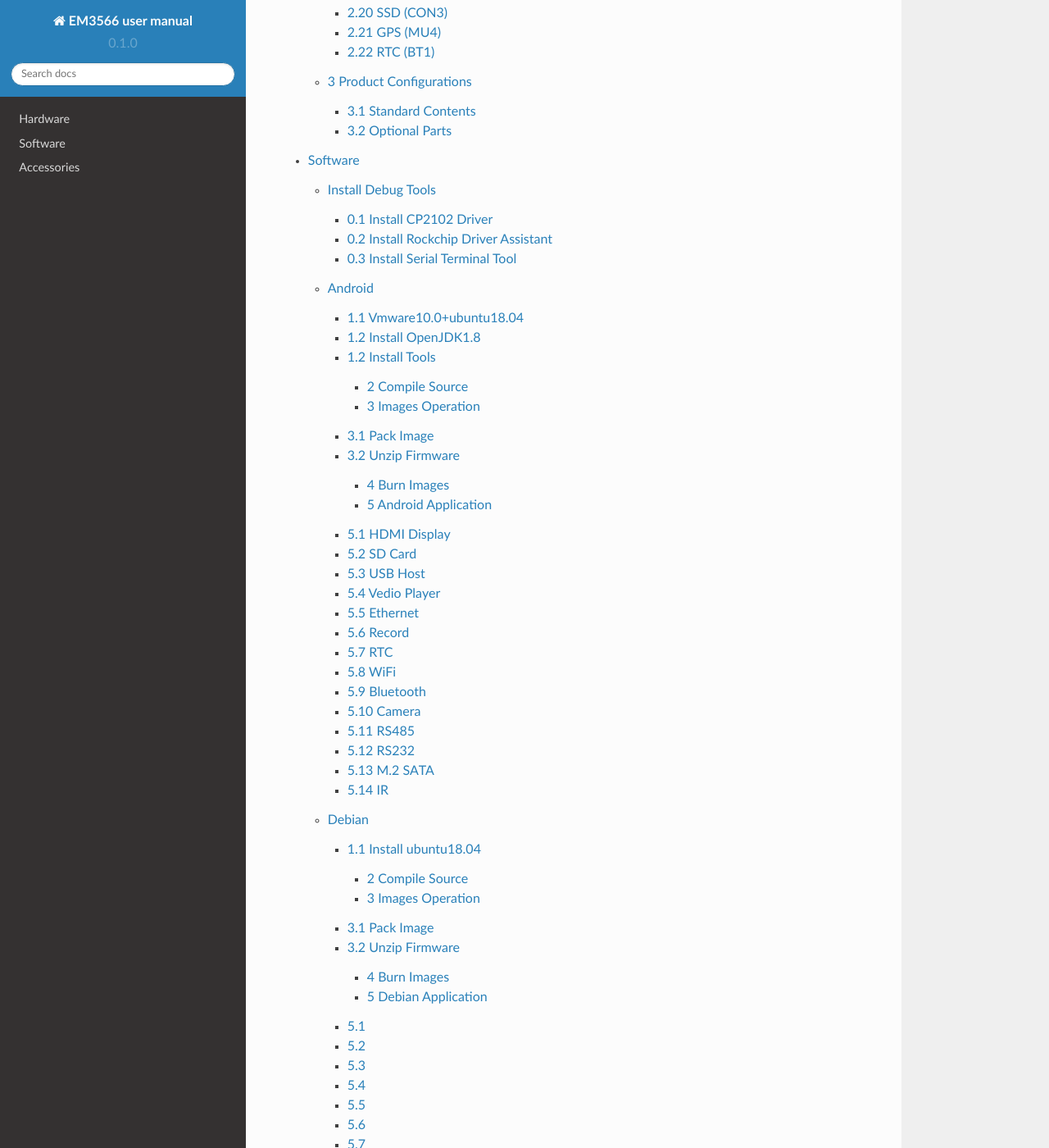
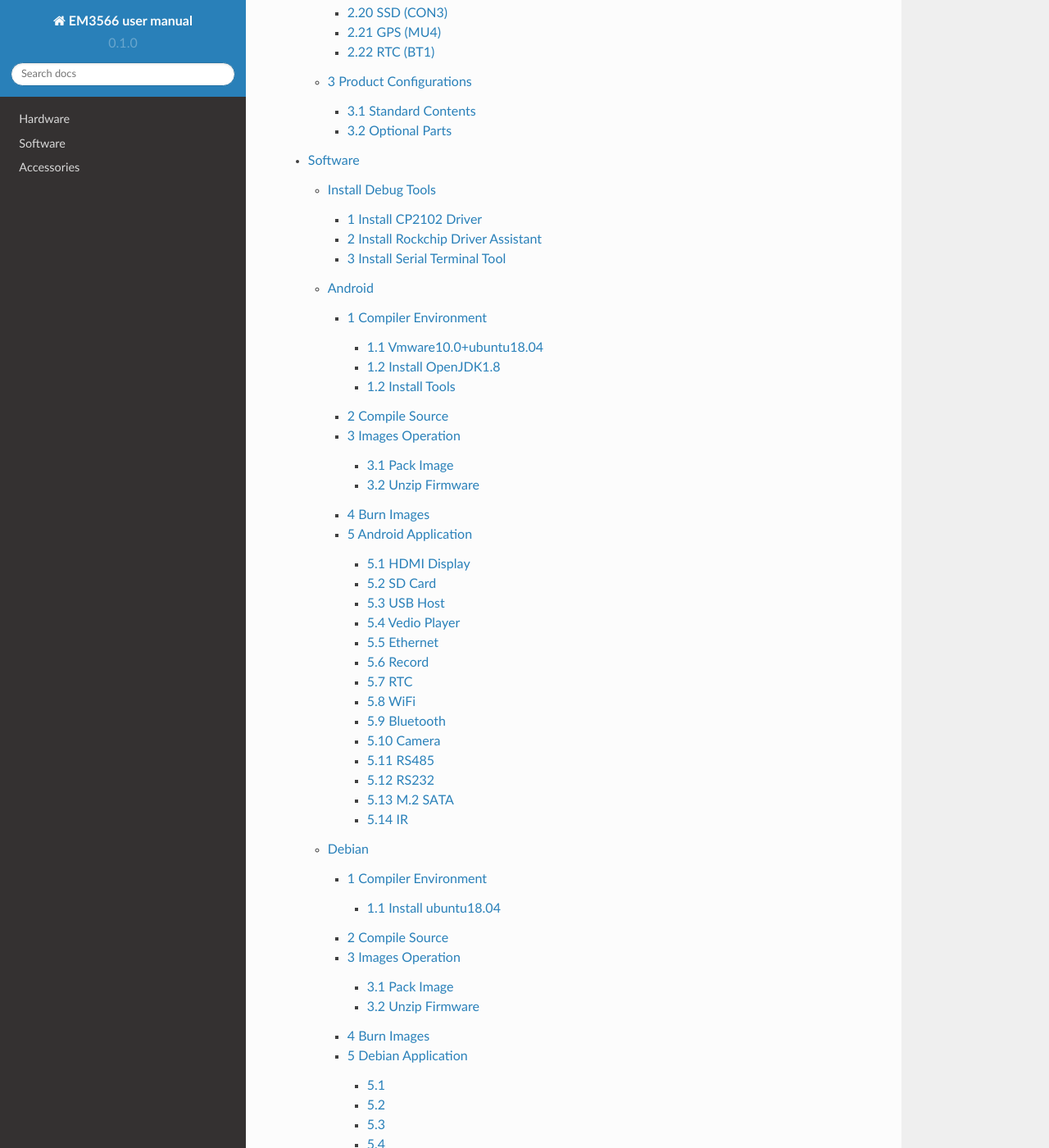
Before and after one commit to boardcon/EM3566, a Sphinx documentation site: the page built from docs/source/index.rst, in a window 1280 px wide and 1400 px high, scrolled down 1004 px. Shown: the whole window at 82% size. Built offline with Sphinx 7.4.7 and the Read the Docs theme 2.0.0, drawn with Linux system fonts in a browser that asks for light colours; some of the changed text lies outside the part shown.

Commit message:
Update software.rst

```diff
--- a/docs/source/software.rst
+++ b/docs/source/software.rst
@@ -6,8 +6,8 @@
 Install Debug Tools
 --------------------
 
-0.1 Install CP2102 Driver
-""""""""""""""""""""""""
+1 Install CP2102 Driver
+^^^^^^^^^^^^^^^^^^^^^^^
 
 Plug the USB-to-UART cable CP2102 to the PC, unzip **CP2102WIN7.rar** on Windows, then click **preInstaller.exe** to install
 
@@ -26,8 +26,8 @@
 .. figure:: ./image/EM3566_SBC_Android11_figure_19.png
    :alt: serial port path
 
-0.2 Install Rockchip Driver Assistant
-""""""""""""""""""""""""""""""""""""""""
+2 Install Rockchip Driver Assistant
+^^^^^^^^^^^^^^^^^^^^^^^^^^^^^^^^^^^^^^^^^
 
 Path :file:`DriverAssitant_v5.1.1/DriverInstall.exe`
 
@@ -50,8 +50,8 @@
 .. figure:: ./image/EM3566_SBC_Android11_figure_23.png
    :alt: installation complete
 
-0.3 Install Serial Terminal Tool
-"""""""""""""""""""""""""""""""""
+3 Install Serial Terminal Tool
+^^^^^^^^^^^^^^^^^^^^^^^^^^^^^^^
 
 The serial terminal **SecureCRT** is used for debugging. It can be used directly after decompression.
 Open **SecureCRT.exe** after copy to PC path :file:`tools/windows/SecureCRT.exe`, then click the icon *Quick Connect* to config
@@ -137,7 +137,7 @@
  sudo apt-get install build-essential zlib1g-dev flex libx11-dev gperf libncurses5-dev bison lsb-core lib32z1-dev g++-multilib lib32ncurses5-dev uboot-mkimage g++-4.4-multilib repo git ssh make gcc libssl-dev liblz4-tool expect g++ patchelf chrpath gawk texinfo chrpath diffstat binfmt-support qemu-user-static live-build bison flex fakeroot cmake gcc-multilib g++-multilibdevice-tree-compiler python-pip ncurses-dev pyelftools unzip
 
 2 Compile Source
-^^^^^^^^^^^^^^^^^^^^^^^
+^^^^^^^^^^^^^^^^^
 
 Step 1, unzip the source and set the compile board
 
@@ -255,7 +255,7 @@
    :alt: generated update.img
 
 3.2 Unzip Firmware
-"""""""""""""""""""""""
+""""""""""""""""""""
 
 Unzip Firmware in windows.
 
```
